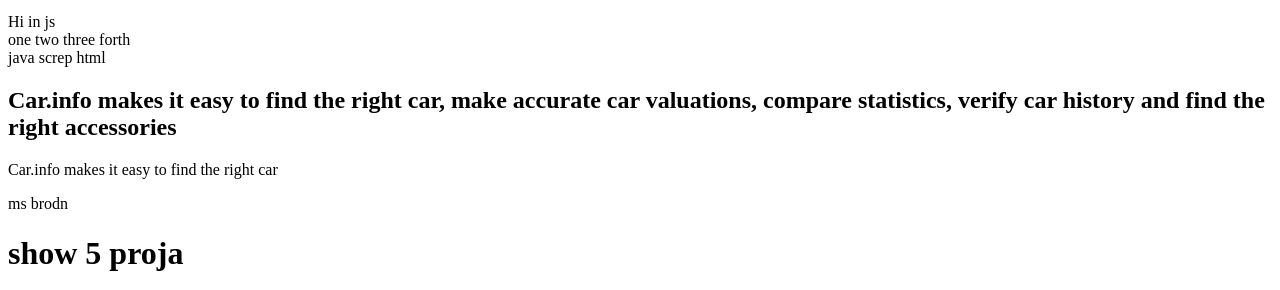
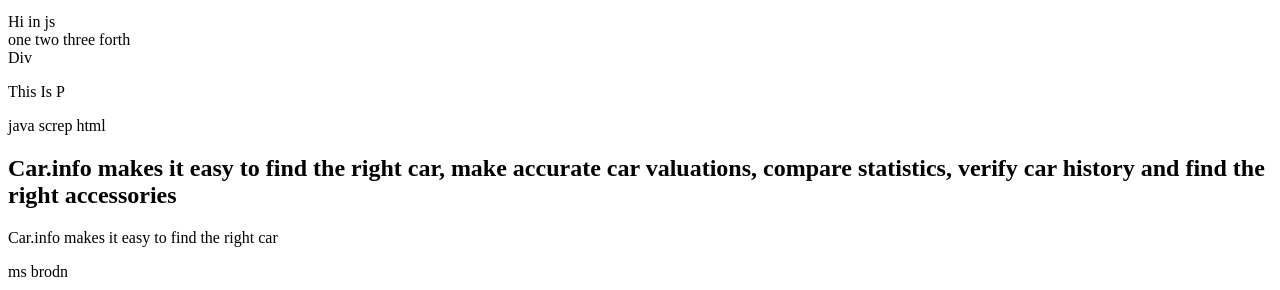
Before and after one commit to Muhammedbadr/first-day-js, a plain HTML site: page index.html in a window 1280 px wide. Shown: the part 782-1072 px from the top of the page. Drawn offline with Linux system fonts and the light colour scheme.

Commit message:
Add files via upload

```diff
--- a/index.html
+++ b/index.html
@@ -114,6 +114,9 @@
         <span class="fonrths4">forth</span>
     </div>
 
+    <p id="my_P" class="gool">This Is <span>P</span></p>
+    <div class="dives">Div</div>
+
     <script src="index.js"></script>
 
 </body>
--- a/index.js
+++ b/index.js
@@ -1483,3 +1483,11 @@ spasn.onclick = function(){
 spasn.onclick = function(){
     spasn.parentElement.remove()
 }
+
+
+//##########
+
+let my_P = document.querySelector(".gool")
+let mydives = document.querySelector(".dives")
+
+mydives.appendChild(my_P)
```
